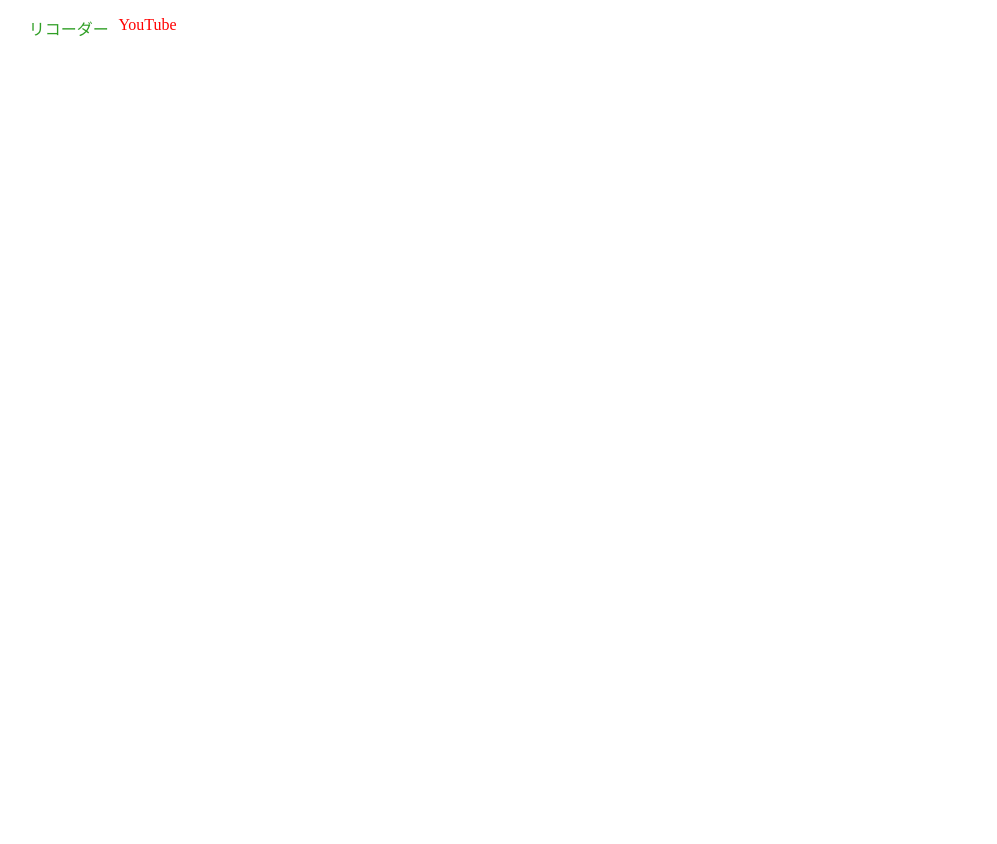
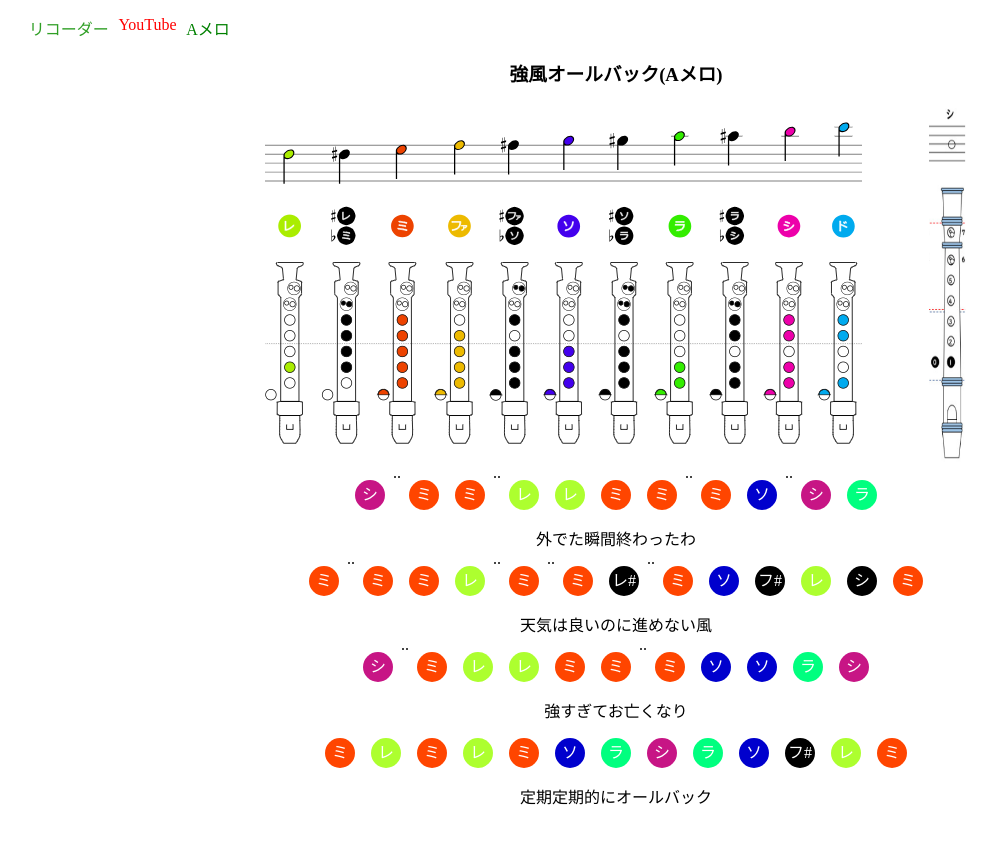
Before and after one commit to tokoshika/--------, a Nuxt app in the folder allback/: page /main in a window 1280 px wide. Before the commit this address had no page. Shown: the top 844 px of the page, without its empty margins (24-1021 px from the left). Before the commit the page ends 800 px from the top, so only its background shows below. Built offline with nearby package versions, Linux system fonts and the light colour scheme.

Commit message:
addAmelo

```diff
--- a/allback/layouts/default.vue
+++ b/allback/layouts/default.vue
@@ -9,6 +9,11 @@
       <li>
         <NuxtLink to="/youtube" style="color: red; text-decoration: none"
           >YouTube</NuxtLink
+        >
+      </li>
+      <li>
+        <NuxtLink to="/main" style="color: green; text-decoration: none"
+          >Aメロ</NuxtLink
         >
       </li>
     </ul>
--- a/allback/pages/index.vue
+++ b/allback/pages/index.vue
@@ -107,7 +107,7 @@
   <br />
 </template>
 
-<style>
+<style scoped>
   .title,
   .full,
   .phrase1,
--- /dev/null
+++ b/allback/pages/main.vue
@@ -0,0 +1,143 @@
+<template>
+  <div class="main">
+    <h3 class="title">強風オールバック(Aメロ)</h3>
+    <div class="unshi">
+      <img src="~/assets/unshi.png" />
+      <img src="~/assets/si.png" class="sias" />
+    </div>
+    <div class="phrase">
+      <div class="phrase1">
+        <div><p class="si">シ</p></div>
+        <div>..</div>
+        <div><p class="mi">ミ</p></div>
+        <div><p class="mi">ミ</p></div>
+        <div>..</div>
+        <div><p class="re">レ</p></div>
+        <div><p class="re">レ</p></div>
+        <div><p class="mi">ミ</p></div>
+        <div><p class="mi">ミ</p></div>
+        <div>..</div>
+        <div><p class="mi">ミ</p></div>
+        <div><p class="so">ソ</p></div>
+        <div>..</div>
+        <div><p class="si">シ</p></div>
+        <div><p class="ra">ラ</p></div>
+      </div>
+      <div class="phrase1">外でた瞬間終わったわ</div>
+      <div class="phrase2">
+        <div><p class="mi">ミ</p></div>
+        <div>..</div>
+        <div><p class="mi">ミ</p></div>
+        <div><p class="mi">ミ</p></div>
+        <div><p class="re">レ</p></div>
+        <div>..</div>
+        <div><p class="mi">ミ</p></div>
+        <div>..</div>
+        <div><p class="mi">ミ</p></div>
+        <div><p class="black">レ#</p></div>
+        <div>..</div>
+        <div><p class="mi">ミ</p></div>
+        <div><p class="so">ソ</p></div>
+        <div><p class="black">フ#</p></div>
+        <div><p class="re">レ</p></div>
+        <div><p style="background-color: black">シ</p></div>
+        <div><p class="mi">ミ</p></div>
+      </div>
+      <div class="phrase1">天気は良いのに進めない風</div>
+      <div class="phrase3">
+        <div><p class="si">シ</p></div>
+        <div>..</div>
+        <div><p class="mi">ミ</p></div>
+        <div><p class="re">レ</p></div>
+        <div><p class="re">レ</p></div>
+        <div><p class="mi">ミ</p></div>
+        <div><p class="mi">ミ</p></div>
+        <div>..</div>
+        <div><p class="mi">ミ</p></div>
+        <div><p class="so">ソ</p></div>
+        <div><p class="so">ソ</p></div>
+        <div><p class="ra">ラ</p></div>
+        <div><p class="si">シ</p></div>
+      </div>
+      <div class="phrase1">強すぎてお亡くなり</div>
+      <div class="phrase4">
+        <div><p class="mi">ミ</p></div>
+        <div><p class="re">レ</p></div>
+        <div><p class="mi">ミ</p></div>
+        <div><p class="re">レ</p></div>
+        <div><p class="mi">ミ</p></div>
+        <div><p class="so">ソ</p></div>
+        <div><p class="ra">ラ</p></div>
+        <div><p class="si">シ</p></div>
+        <div><p class="ra">ラ</p></div>
+        <div><p class="so">ソ</p></div>
+        <div><p class="black">フ#</p></div>
+        <div><p class="re">レ</p></div>
+        <div><p class="mi">ミ</p></div>
+      </div>
+      <div class="phrase1">定期定期的にオールバック</div>
+    </div>
+  </div>
+
+  <br />
+  <br />
+</template>
+
+<style scoped>
+  .unshi,
+  .title,
+  .phrase1,
+  .phrase2,
+  .phrase3,
+  .phrase4 {
+    justify-content: center;
+    text-align: center;
+  }
+  .title,
+  .unshi,
+  .phrase1,
+  .phrase2,
+  .phrase3,
+  .phrase4 {
+    display: flex;
+  }
+
+  p {
+    display: inline-block;
+    width: 30px;
+    height: 30px;
+    color: white;
+    background-color: green;
+    border-radius: 40px;
+    margin-left: 0.5rem;
+    margin-right: 0.5rem;
+    text-align: center;
+    line-height: 30px;
+  }
+
+  .si {
+    background-color: mediumvioletred;
+  }
+  .mi {
+    background-color: orangered;
+  }
+
+  .re {
+    background-color: greenyellow;
+  }
+
+  .so {
+    background-color: mediumblue;
+  }
+
+  .sias {
+    width: 3%;
+  }
+
+  .ra {
+    background-color: springgreen;
+  }
+  .black {
+    background-color: black;
+  }
+</style>
```
Also changed, not shown: allback/assets/si.png (added), allback/assets/unshi.png (added).
